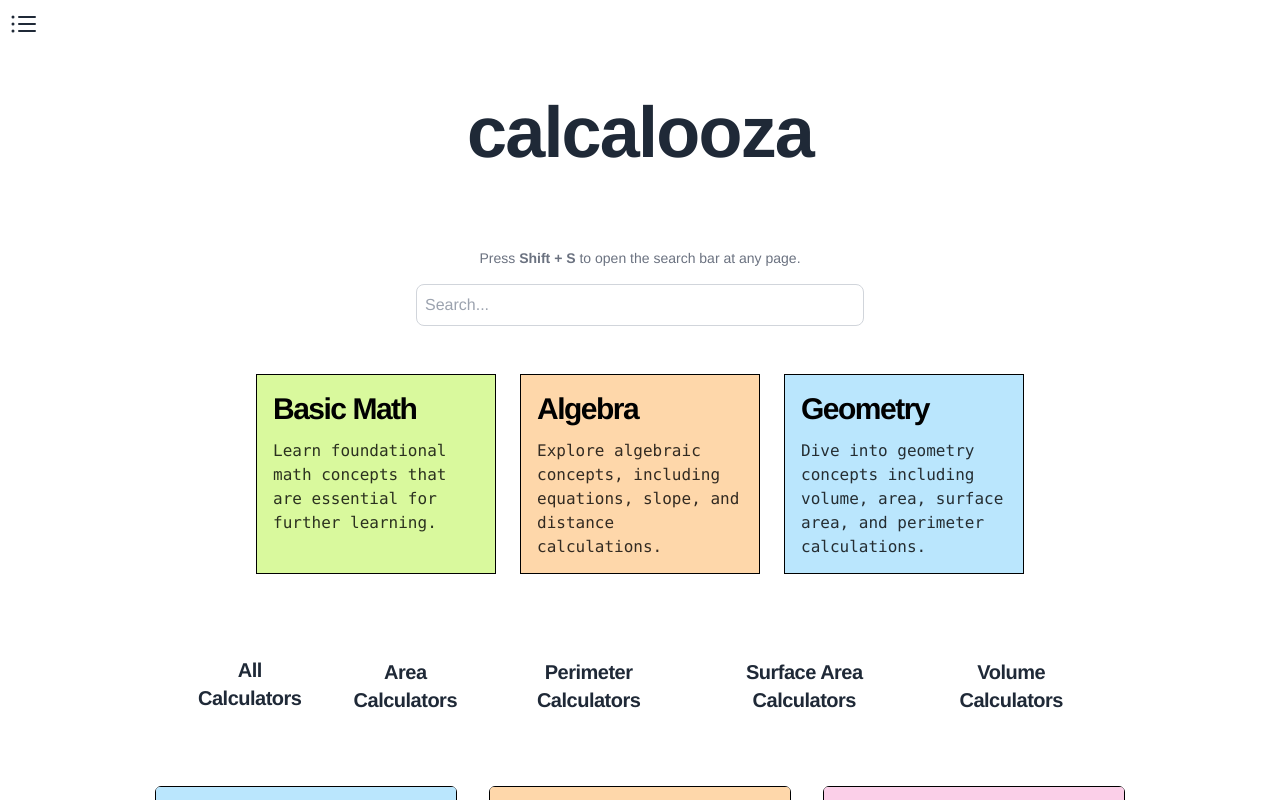
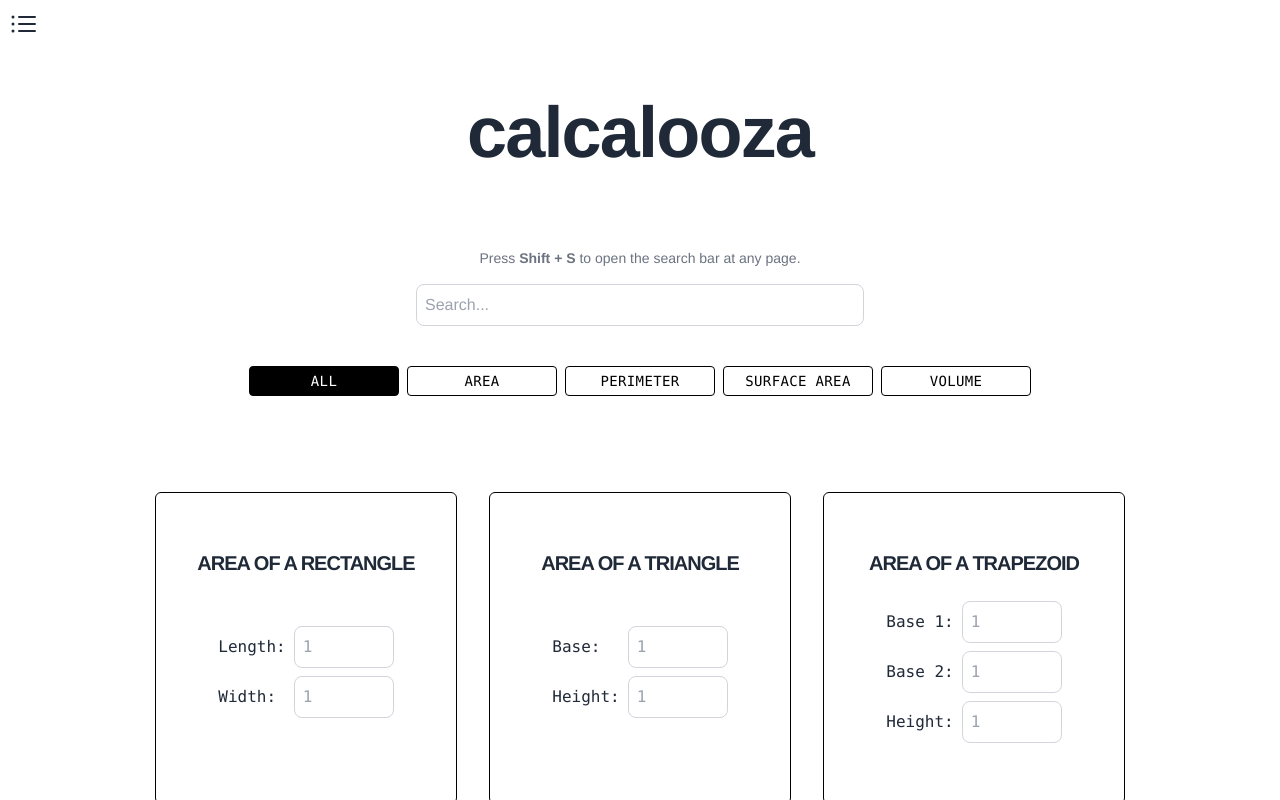
Before and after one commit to samanthacabrera/conversion-calculator, a React (Vite) app: page / in a window 1280 px wide. Shown: the top 800 px of the page. Built offline with nearby package versions, Linux system fonts and the light colour scheme.

Commit message:
refactored filter, mapped labels to route-friendly names

```diff
--- a/src/Calculator.jsx
+++ b/src/Calculator.jsx
@@ -31,7 +31,7 @@ const Calculator = ({ calcType, condensed }) => {
             <Link
                 to={`/calculator/${calcType}`}
                 onClick={handleScrollToTop}
-                className="text-xl font-bold tracking-tighter mb-3 hover:underline decoration-dotted decoration-2 underline-offset-4">
+                className="text-xl font-bold tracking-tighter uppercase mb-3 hover:underline decoration-dotted decoration-2 underline-offset-4">
                 {calcInfo.label}
             </Link>
 
--- a/src/Filter.jsx
+++ b/src/Filter.jsx
@@ -2,83 +2,42 @@ import React, { useState } from 'react';
 import { useNavigate, Link } from 'react-router-dom';
 
 const Filter = ({ onSelectCategory }) => {
-    const backgroundColors = ['bg-lime-200', 'bg-orange-200', 'bg-sky-200'];
-
     const allCategories = [
-        { name: 'AllCalculators', color: 'bg-lime-200' },
-        { name: 'AreaCalculators', color: 'bg-pink-200' },
-        { name: 'DistanceCalculators', color: 'bg-yellow-200' },
-        { name: 'ExponentCalculators', color: 'bg-lime-200' },
-        { name: 'PercentageCalculators', color: 'bg-sky-200' },
-        { name: 'PerimeterCalculators', color: 'bg-orange-200' },
-        { name: 'SurfaceAreaCalculators', color: 'bg-purple-200' },
-        { name: 'VolumeCalculators', color: 'bg-sky-200' },
+        { label: 'All', route: 'AllCalculators' },
+        { label: 'Area', route: 'AreaCalculators' },
+        { label: 'Perimeter', route: 'PerimeterCalculators' },
+        { label: 'Surface Area', route: 'SurfaceAreaCalculators' },
+        { label: 'Volume', route: 'VolumeCalculators' },
     ];
 
-    const conceptToCategories = {
-        'Basic Math': ['AllCalculators', 'ExponentCalculators', 'PercentageCalculators' ],
-        'Algebra': ['AllCalculators', 'DistanceCalculators'],
-        'Geometry': ['AllCalculators', 'AreaCalculators', 'PerimeterCalculators', 'SurfaceAreaCalculators', 'VolumeCalculators'],
-    };
-
-    const [selectedConcept, setSelectedConcept] = useState('Basic Math');
-    const [filteredCategories, setFilteredCategories] = useState(
-    allCategories.filter(cat => conceptToCategories['Geometry'].includes(cat.name))
-);
+    const [activeIndex, setActiveIndex] = useState(0);
     const navigate = useNavigate();
 
-    const handleConceptClick = (concept) => {
-        setSelectedConcept(concept);
-        const categoriesToDisplay = conceptToCategories[concept];
-        setFilteredCategories(allCategories.filter(cat => categoriesToDisplay.includes(cat.name)));
-    };
-
-    const handleCategoryClick = (category) => {
-        setSelectedConcept(category.name);
-        onSelectCategory(category.name);
+    const handleCategoryClick = (category, index) => {
+        setActiveIndex(index);
+        onSelectCategory(category.route);
         navigate('/');
     };
 
-    const formatCategoryName = (name) => {
-        return name.replace(/([a-z])([A-Z])/g, '$1 $2');
-    };
-
     return (
-        <>
-            <div className="mt-8 grid grid-cols-1 md:grid-cols-3 gap-6 w-full max-w-4xl px-16">
-                {['Basic Math', 'Algebra', 'Geometry'].map((concept, index) => (
-                    <div
+        <div className="flex justify-center items-center w-full max-w-screen-lg mx-auto my-6">
+            <div className="flex flex-col md:flex-row space-y-2 md:space-y-0 space-x-0 md:space-x-2 text-xs md:text-sm font-mono text-center w-fit">
+                {allCategories.map((category, index) => (
+                    <Link
                         key={index}
-                        className={`group relative w-full md:h-[200px] p-4 border border-black text-black transition-all duration-300 hover:bg-black hover:text-white hover:shadow-[8px_8px_0px_0px_rgba(0,0,0,1)] ${backgroundColors[index % backgroundColors.length]}`}
+                        to="/"
+                        onClick={() => handleCategoryClick(category, index)}
+                        className={`flex-1 py-1 px-2 rounded border border-black tracking-wide uppercase min-w-[150px] ${
+                            index === activeIndex
+                                ? 'bg-black text-white'
+                                : 'bg-white text-black hover:bg-black hover:text-white'
+                        }`}
                     >
-                        <Link to="/" onClick={() => handleConceptClick(concept)} className="w-full h-full flex flex-col items-start">
-                            <h2 className="text-3xl font-bold tracking-tighter mb-3 group-hover:underline decoration-dotted decoration-2 underline-offset-4">
-                                {concept}
-                            </h2>
-                            <p className="text-base font-mono opacity-80 group-hover:opacity-100">
-                                {concept === 'Basic Math' && 'Learn foundational math concepts that are essential for further learning.'}
-                                {concept === 'Algebra' && 'Explore algebraic concepts, including equations, slope, and distance calculations.'}
-                                {concept === 'Geometry' && 'Dive into geometry concepts including volume, area, surface area, and perimeter calculations.'}
-                            </p>
-                        </Link>
-                    </div>
+                        {category.label}
+                    </Link>
                 ))}
             </div>
-
-            <div className="flex justify-center w-full max-w-4xl mt-20">
-                <div className="flex flex-col space-y-1 md:flex-row md:space-x-8">
-                    {filteredCategories.map((category) => (
-                        <button
-                            key={category.name}
-                            onClick={() => handleCategoryClick(category)}
-                            className={`transition-all duration-200 text-xl tracking-tight font-bold ${selectedConcept === category.name ? `${category.color} py-2 px-4 rounded` : 'hover:scale-105'}`}
-                        >
-                            {formatCategoryName(category.name)}
-                        </button>
-                    ))}
-                </div>
-            </div>
-        </>
+        </div>
     );
 };
 
--- a/src/Header.jsx
+++ b/src/Header.jsx
@@ -89,7 +89,7 @@ const Header = () => {
                 {filteredEntries.map(({ calcType, label }) => (
                     <li
                     key={calcType}
-                    onClick={() => handleNavigation(calcType)} // Close search bar after navigating
+                    onClick={() => handleNavigation(calcType)}
                     className="px-4 py-2 text-white cursor-pointer hover:bg-white hover:text-black transition-colors duration-150"
                     >
                     {label}
--- a/src/Page.jsx
+++ b/src/Page.jsx
@@ -45,7 +45,7 @@ const Page = ({ calcType }) => {
             <nav className="p-8">
                 <h2 className="text-xl font-semibold">Contents</h2>
                 <div className="flex flex-col space-y-1 mt-2">
-                    {["Introduction", "Calculator", "Formula", "Steps", "Definitions", "Problems", "Overview", "Related Calculators"].map((item, index) => (
+                    {["Introduction", "Calculator", "Formula", "Steps", "Definitions", "Problems", "Related Calculators"].map((item, index) => (
                         <a key={index} href={`#${item.toLowerCase().replace(" ", "")}`} className="text-gray-600 hover:text-lime-400 transition duration-200">
                             {item}
                         </a>
@@ -123,9 +123,9 @@ const Page = ({ calcType }) => {
                 )}
 
 
-                <section id="overview">
+                {/* <section id="overview">
                     <Lesson calcType={calcType}/>
-                </section>
+                </section> */}
 
                 {/* Related Calculators */}
                 {relatedCalculators.length > 0 && (
```
Also changed, not shown: src/Content.jsx (+0 -10 lines).
